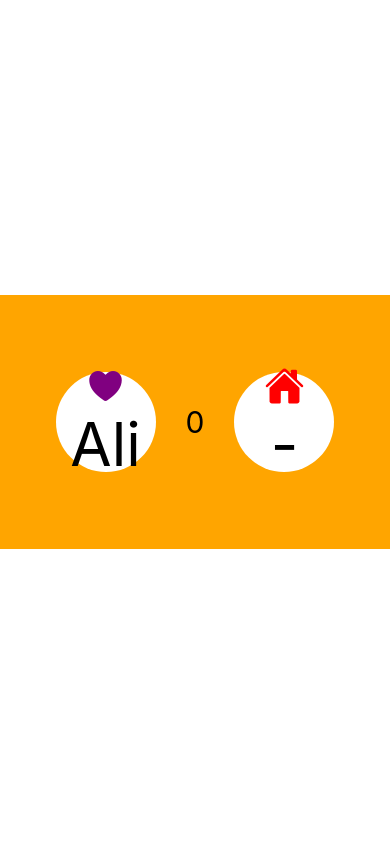
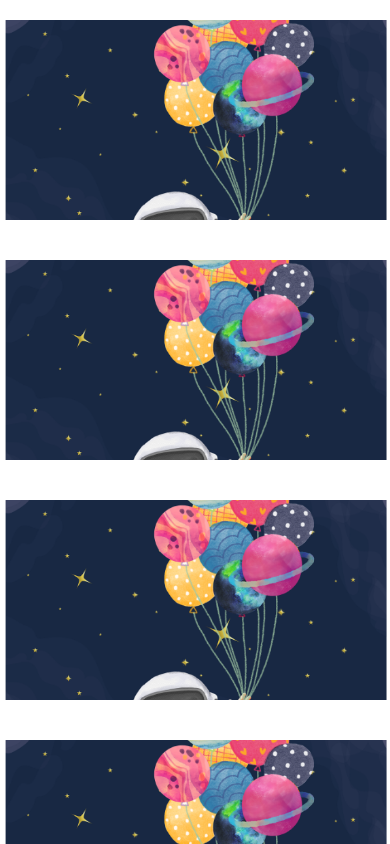
Before and after one commit to Tahir-Ul-Hassan/sevenapp-2025-summer-camp-react-native, a React Native app: screen / in a window 390 px wide. Built offline with nearby package versions, Linux system fonts and the light colour scheme.

Commit message:
Vertical Scrolling practice

```diff
--- a/App.js
+++ b/App.js
@@ -1,5 +1,5 @@
-import Counter from "./src/screens/counter";
+import Listing from "./src/screens/listing";
 
 export default function App() {
-  return <Counter />;
+  return <Listing />;
 }
--- a/src/screens/counter.js
+++ b/src/screens/counter.js
@@ -20,7 +20,7 @@ export default function Counter() {
       <View style={styles.box}>
         <View>
           <Button
-            title={"Ali"}
+            title={"+"}
             onPress={onAddPressed}
             btnIcon={<Icon size={40} name="heart" color={"purple"} />}
           />
--- /dev/null
+++ b/src/screens/listing.js
@@ -0,0 +1,28 @@
+import { StyleSheet, Text, View, Image, ScrollView } from "react-native";
+import React from "react";
+
+export default function Listing() {
+  const data = [1, 2, 3, 4, 5];
+
+  return (
+    <ScrollView>
+      <View>
+        {data.map((item, index) => (
+          <Image
+            key={index}
+            style={styles.img}
+            source={require("../../assets/image.png")}
+          />
+        ))}
+      </View>
+    </ScrollView>
+  );
+}
+
+const styles = StyleSheet.create({
+  img: {
+    width: "100%",
+    height: 200,
+    marginVertical: 20,
+  },
+});
```
